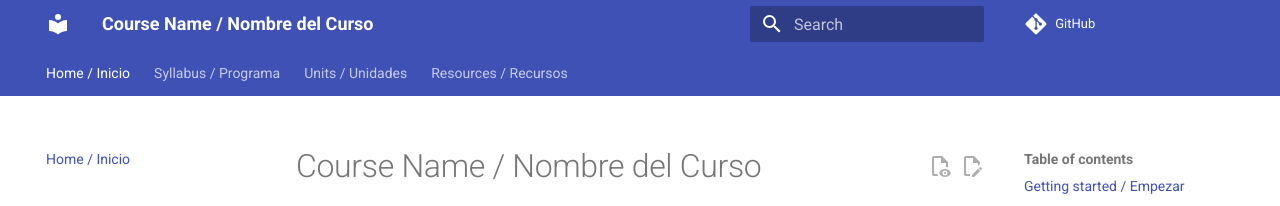
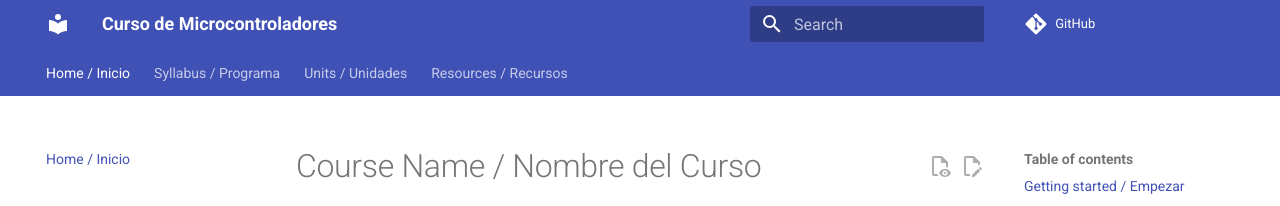
Before and after one commit to henryand-courseware/curso-microcontroladores, an MkDocs documentation site: the page built from docs/index.md, in a window 1280 px wide. Shown: the top 206 px of the page. Built offline with MkDocs 1.6.1 and Material for MkDocs 9.7.7, drawn with Linux system fonts in a browser that asks for light colours; comment, search, counter and statistics services are not loaded.

Commit message:
Update site name and description for microcontrollers course
Customize mkdocs settings for curso-microcontroladores

```diff
--- a/mkdocs.yml
+++ b/mkdocs.yml
@@ -1,10 +1,11 @@
-site_name: "Course Name / Nombre del Curso"
-site_description: "Course notes and materials / Apuntes y material del curso"
+site_name: "Curso de Microcontroladores"
+site_description: "Contenido del curso"
 # IMPORTANT: update site_url in each course repo after publishing.
 # Example:
 # site_url: "https://henryand-courseware.github.io/curso-microprocesadores/"
 
-repo_url: "https://github.com/henryand-courseware/course-template-mkdocs"
+site_url: "https://henryand-courseware.github.io/curso-microcontroladores/"
+repo_url: "https://github.com/henryand-courseware/curso-microcontroladores"
 repo_name: "GitHub"
 edit_uri: "edit/main/docs/"
 
```
